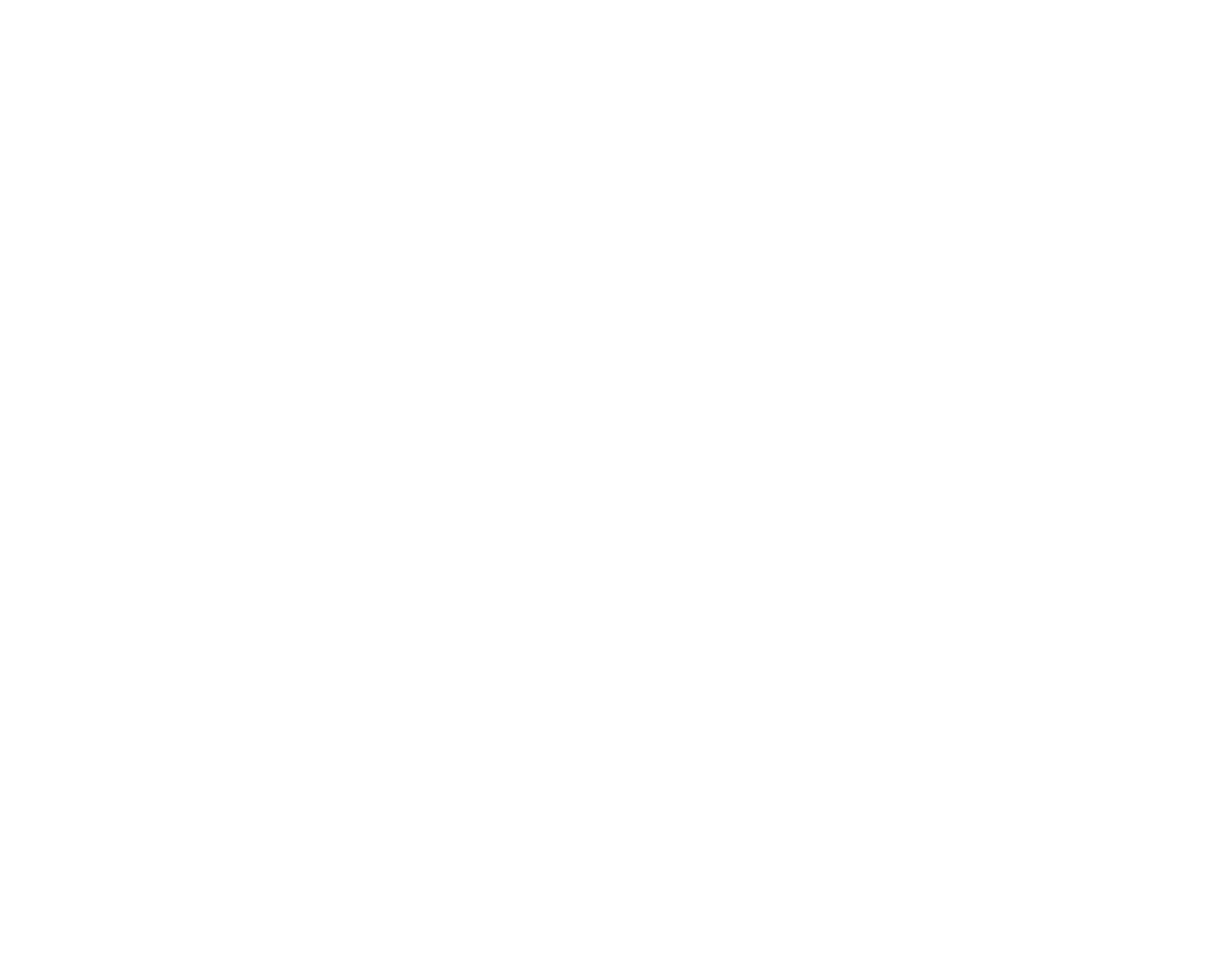
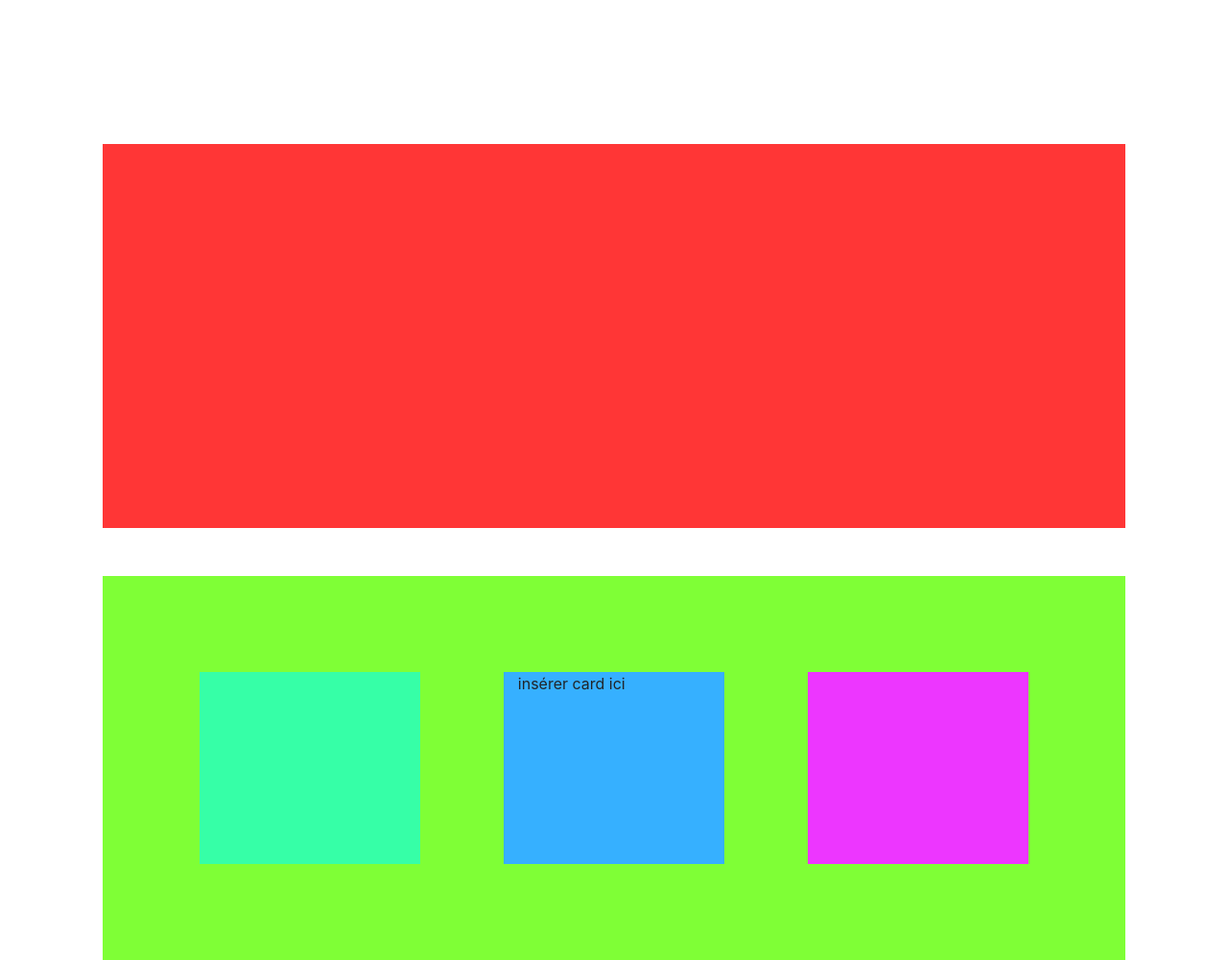
Before and after one commit to LaManuAmiens/Projet_Epsilon, a plain HTML site: page index.html in a window 1280 px wide. Shown: the whole page at 96% size. Before the commit the page ends 800 px from the top, so only its background shows below. Drawn offline with nearby package versions, Linux system fonts and the light colour scheme.

Commit message:
wip welcome page

```diff
--- a/assets/css/style.css
+++ b/assets/css/style.css
@@ -0,0 +1,25 @@
+#entete{
+  margin-top: 150px;
+  background-color: #ff3636;
+  height: 400px;
+  margin-bottom: 50px;
+}
+#entete2{
+  background-color: #7fff36;
+  height: 400px;
+}
+#entete_pic1{
+  background-color: #36ffa7;
+  /* A enlever quand on inserera la card */
+  height: 200px;
+}
+#entete_pic2{
+  background-color: #36b0ff;
+  /* A enlever quand on inserera la card */
+  height: 200px;
+}
+#entete_pic3{
+  background-color: #ed36ff;
+  /* A enlever quand on inserera la card */
+  height: 200px;
+}
--- a/index.html
+++ b/index.html
@@ -3,11 +3,12 @@
 <head>
   <meta charset="utf-8" />
   <title>Epsilon - Online shop</title>
+  <meta name="viewport" content="width=device-width, initial-scale=1, maximum-scale=1,">
   <link href="assets/css/style.css" rel="stylesheet" type="text/css">
   <link rel="stylesheet" href="https://stackpath.bootstrapcdn.com/bootstrap/4.1.3/css/bootstrap.min.css" integrity="sha384-MCw98/SFnGE8fJT3GXwEOngsV7Zt27NXFoaoApmYm81iuXoPkFOJwJ8ERdknLPMO" crossorigin="anonymous">
 </head>
 <body>
-  <div class="container">
+  <div class="container-fluid">
     <!-- Début Header -->
     <!-- Fin Header -->
 
@@ -15,6 +16,40 @@
     <!-- Fin Footer -->
 
     <!-- Début Page accueil -->
+    <div class="row">
+      <div class="offset-sm-1">
+      </div>
+      <div class="col-sm-10" id="entete">
+      </div>
+      <div class="offset-sm-1">
+      </div>
+    </div>
+    <div class="row">
+      <div class="offset-sm-1">
+      </div>
+      <div class="col-sm-10 d-flex align-items-center" id="entete2">
+          <div class="offset-sm-1">
+          </div>
+          <div class="col-sm" id="entete_pic1">
+            <!-- photo du produit + ref -->
+          </div>
+          <div class="offset-sm-1">
+          </div>
+          <div class="col-sm" id="entete_pic2">
+            insérer card ici <!-- photo du produit + ref -->
+          </div>
+          <div class="offset-sm-1">
+          </div>
+          <div class="col-sm" id="entete_pic3">
+            <!-- photo du produit + ref -->
+          </div>
+          <div class="offset-sm-1">
+          </div>
+        </div>
+      </div>
+      <div class="offset-sm-1">
+      </div>
+    </div>
     <!-- Fin page accueil -->
 
     <!-- Début Page produits -->
@@ -22,8 +57,8 @@
   </div>
   <!-- Links scripts -->
   <script src="assets/js/script.js"></script>
-    <script src="https://ajax.googleapis.com/ajax/libs/jquery/3.3.1/jquery.min.js%22%3E"></script>
-    <script src="https://cdnjs.cloudflare.com/ajax/libs/popper.js/1.14.3/umd/popper.min.js" integrity="sha384-ZMP7rVo3mIykV+2+9J3UJ46jBk0WLaUAdn689aCwoqbBJiSnjAK/l8WvCWPIPm49" crossorigin="anonymous"></script>
-    <script src="https://stackpath.bootstrapcdn.com/bootstrap/4.1.3/js/bootstrap.min.js" integrity="sha384-ChfqqxuZUCnJSK3+MXmPNIyE6ZbWh2IMqE241rYiqJxyMiZ6OW/JmZQ5stwEULTy" crossorigin="anonymous"></script>
+  <script src="https://code.jquery.com/jquery-3.2.1.slim.min.js" integrity="sha384-KJ3o2DKtIkvYIK3UENzmM7KCkRr/rE9/Qpg6aAZGJwFDMVNA/GpGFF93hXpG5KkN" crossorigin="anonymous"></script>
+  <script src="https://cdnjs.cloudflare.com/ajax/libs/popper.js/1.12.9/umd/popper.min.js" integrity="sha384-ApNbgh9B+Y1QKtv3Rn7W3mgPxhU9K/ScQsAP7hUibX39j7fakFPskvXusvfa0b4Q" crossorigin="anonymous"></script>
+  <script src="https://maxcdn.bootstrapcdn.com/bootstrap/4.0.0/js/bootstrap.min.js" integrity="sha384-JZR6Spejh4U02d8jOt6vLEHfe/JQGiRRSQQxSfFWpi1MquVdAyjUar5+76PVCmYl" crossorigin="anonymous"></script>
 </body>
 </html>
```
Also changed, not shown: assets/js/script.js (+34 -0 lines). Lines whose indentation alone changed are shown as unchanged.
